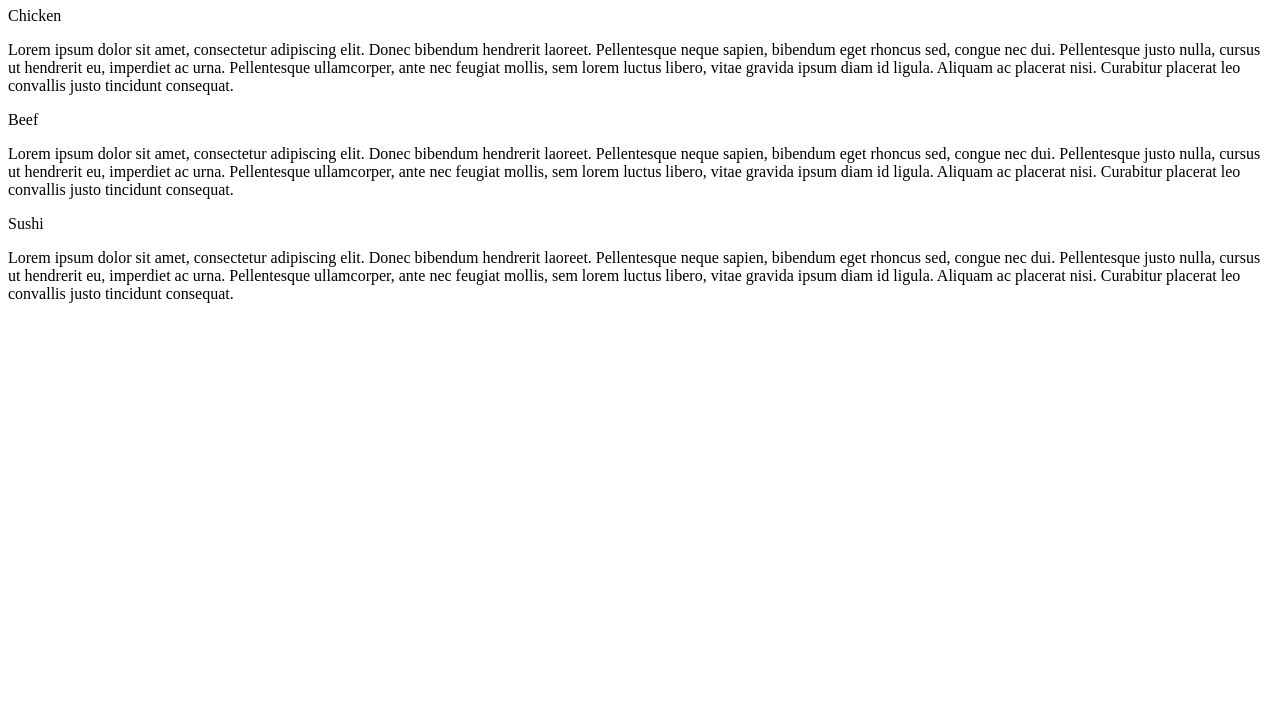
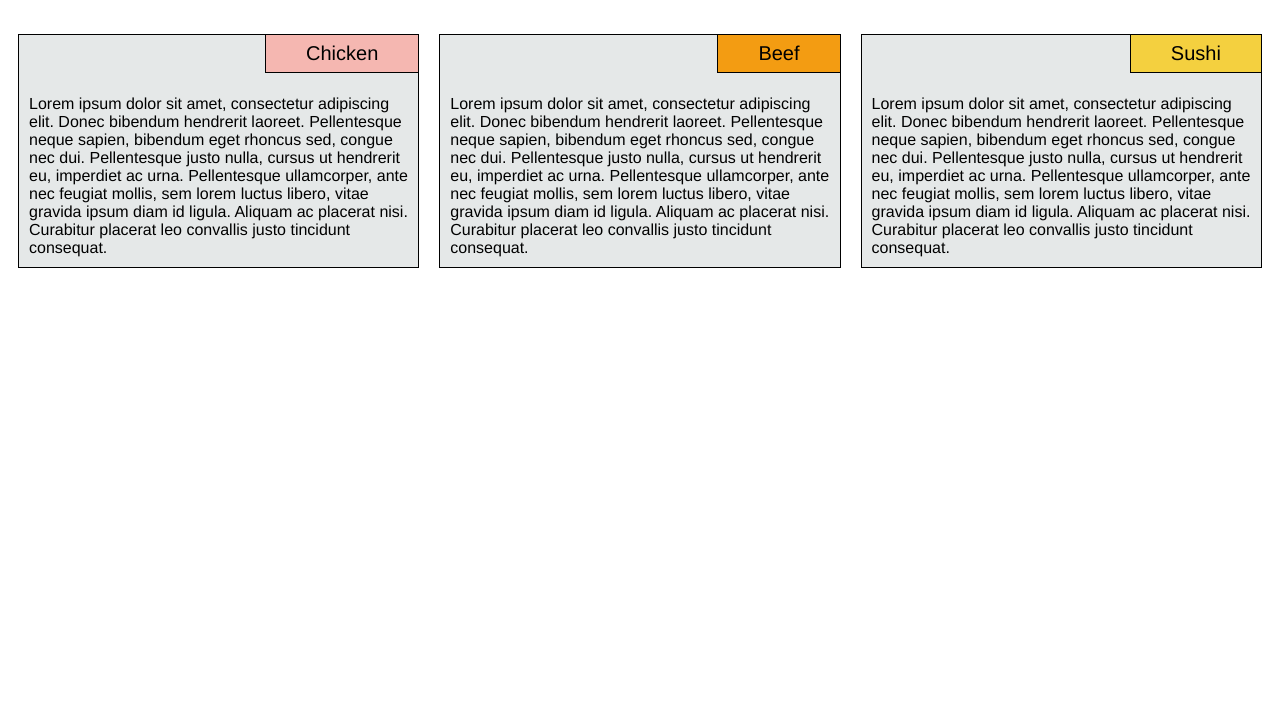
Before and after one commit to raveenjohal/Coursera-fullstack, a plain HTML site: page mod2-solution/index.html in a window 1280 px wide. Shown: the part 73-800 px from the top of the page. Drawn offline with Linux system fonts and the light colour scheme; files that its build step writes are made by us from their sources.

Commit message:
Update index.html
edited css link to reflect location on github -- "mod2-solution/style.css"

```diff
--- a/mod2-solution/index.html
+++ b/mod2-solution/index.html
@@ -3,7 +3,7 @@
 <head>
 	<meta charset="utf-8">
 	<title>Raveen's Restaurant</title>
-	<link rel="stylesheet" href="css/styles.css">
+	<link rel="stylesheet" href="mod2-solution/style.css">
 </head>
 
 <body>
```
